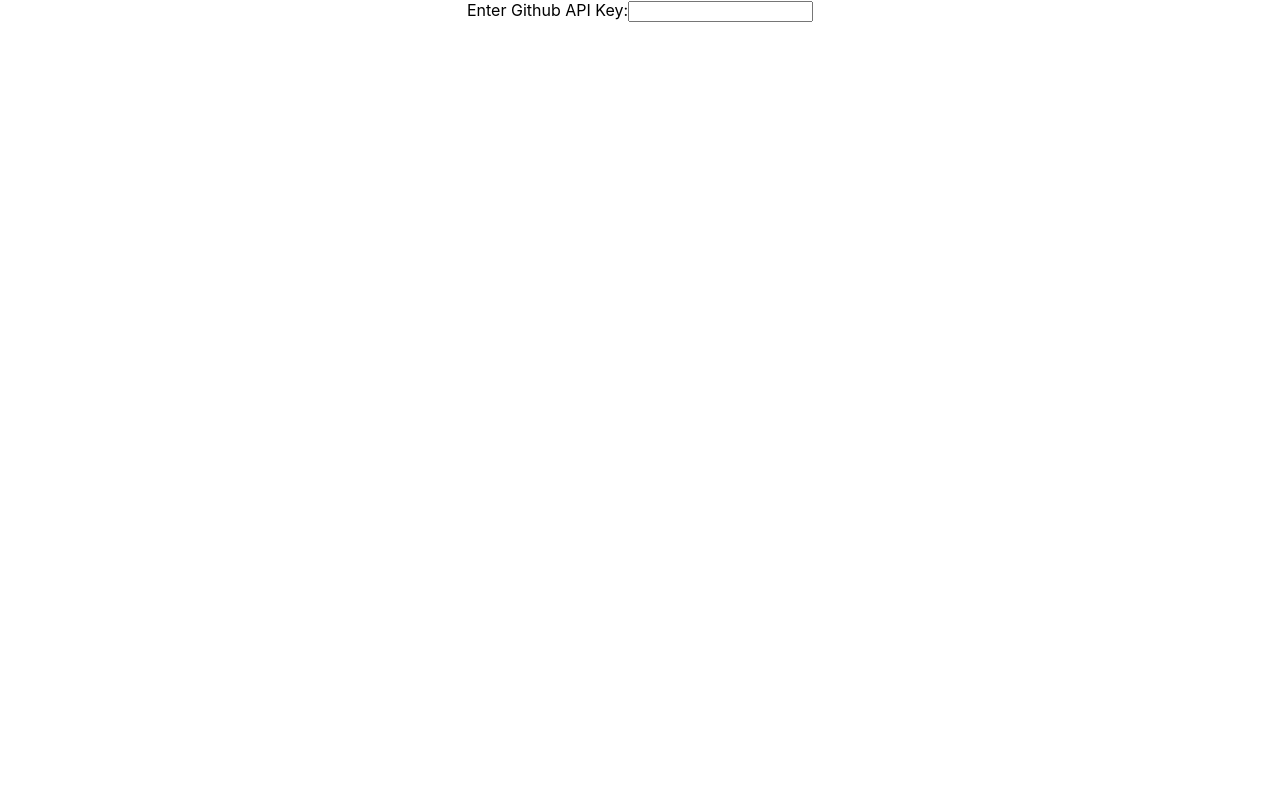
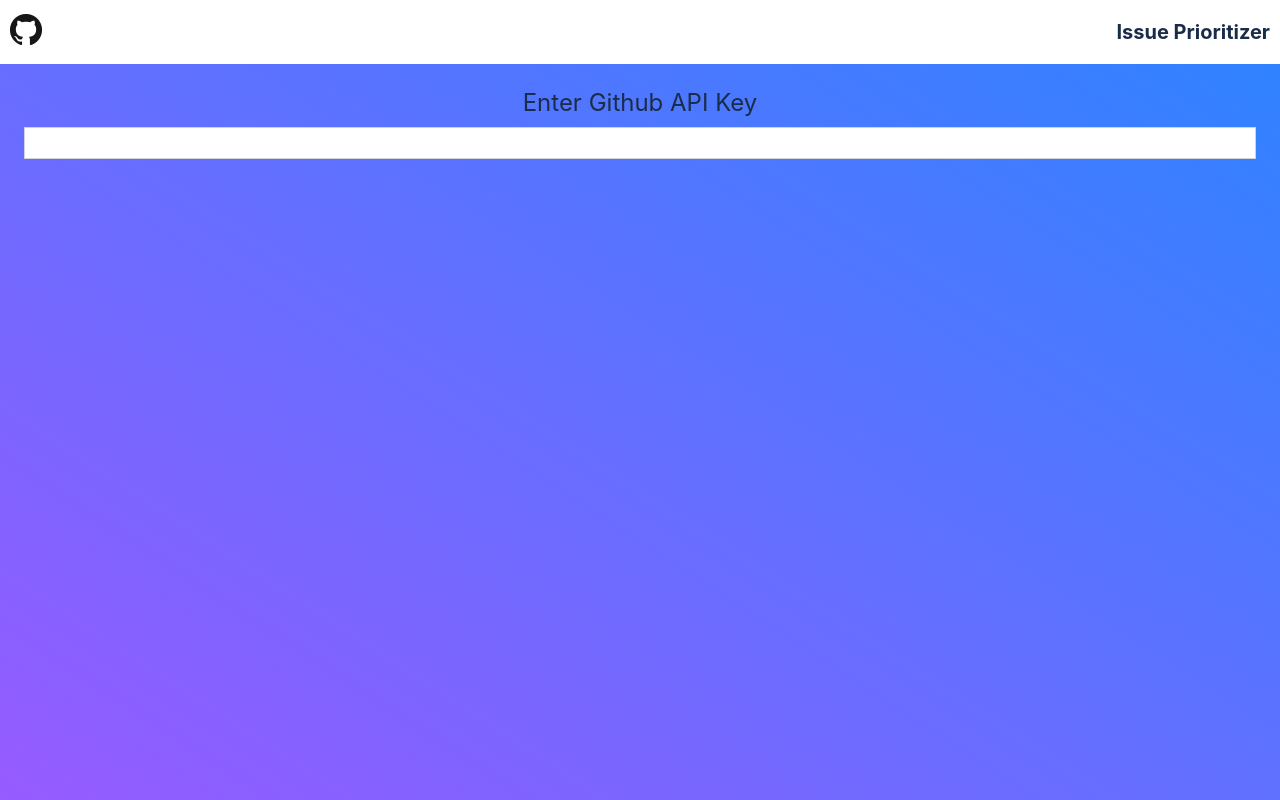
Before and after one commit to jbailey4/issue-prioritizer, a React (Create React App) app: page / in a window 1280 px wide. Built offline with nearby package versions, Linux system fonts and the light colour scheme.

Commit message:
add initial styling

```diff
--- a/src/App.jsx
+++ b/src/App.jsx
@@ -5,11 +5,15 @@
 
 import LoginForm from './components/LoginForm'
 import ReposList from './components/ReposList'
-import './App.scss'
+import IssuesList from './components/IssuesList'
+import Header from './components/Header'
+import styles from './App.module.scss'
 
 function App() {
   const user = useSelector((state) => state.user, shallowEqual)
   const dispatch = useDispatch()
+
+  const [selectedRepo, setSelectedRepo] = React.useState(null)
 
   const handleSubmit = async (apiKey) => {
     dispatch(loginAction(apiKey))
@@ -17,13 +21,24 @@
 
   return (
     <React.Fragment>
-      {user.apiKey ? (
-        <ReposList />
-      ) : (
-        <div className="App">
-          <LoginForm didLogin={handleSubmit} />
-        </div>
-      )}
+      <Header />
+
+      <main className={styles.mainContainer}>
+        {user.apiKey ? (
+          <div className={styles.splitScreen}>
+            <aside className={styles.splitScreenRightPanel}>
+              <ReposList didSelectRepo={setSelectedRepo} />
+            </aside>
+            <section className={styles.splitScreenLeftPanel}>
+              {selectedRepo && <IssuesList repoId={selectedRepo} />}
+            </section>
+          </div>
+        ) : (
+          <div>
+            <LoginForm didLogin={handleSubmit} />
+          </div>
+        )}
+      </main>
     </React.Fragment>
   )
 }
--- /dev/null
+++ b/src/App.module.scss
@@ -0,0 +1,14 @@
+.splitScreen {
+  height: 100vh;
+  display: flex;
+
+  .splitScreenRightPanel {
+    width: 33%;
+    max-width: 300px;
+    overflow: scroll;
+    background: #fff;
+  }
+
+  .splitScreenLeftPanel {
+  }
+}
--- a/src/App.scss
+++ /dev/null
@@ -1,38 +0,0 @@
-.App {
-  text-align: center;
-}
-
-.App-logo {
-  height: 40vmin;
-  pointer-events: none;
-}
-
-@media (prefers-reduced-motion: no-preference) {
-  .App-logo {
-    animation: App-logo-spin infinite 20s linear;
-  }
-}
-
-.App-header {
-  background-color: #282c34;
-  min-height: 100vh;
-  display: flex;
-  flex-direction: column;
-  align-items: center;
-  justify-content: center;
-  font-size: calc(10px + 2vmin);
-  color: white;
-}
-
-.App-link {
-  color: #61dafb;
-}
-
-@keyframes App-logo-spin {
-  from {
-    transform: rotate(0deg);
-  }
-  to {
-    transform: rotate(360deg);
-  }
-}
--- a/src/components/IssuesList/index.jsx
+++ b/src/components/IssuesList/index.jsx
@@ -1,11 +1,14 @@
 import * as React from 'react'
 import { useSelector } from 'react-redux'
 import { fetchIssues } from '../../api'
+
+import styles from './issues-table.module.scss'
 
 const IssuesList = ({ repoId }) => {
   const repos = useSelector((state) => state.repos)
   const user = useSelector((state) => state.user)
   const [issues, setIssues] = React.useState([])
+  const [repo, setRepo] = React.useState('')
 
   React.useEffect(() => {
     const repo =
@@ -18,6 +21,7 @@
       const issues = await fetchIssues(issueUrl, user.apiKey)
 
       setIssues(issues)
+      setRepo(repo)
     }
 
     repo && getIssues()
@@ -26,9 +30,38 @@
   return (
     <React.Fragment>
       {issues && issues.length > 0 ? (
-        issues.map((issue) => {
-          return <p>{issue.title}</p>
-        })
+        <table className={styles.table}>
+          <caption>
+            Issues for <code>{repo.full_name}</code>
+          </caption>
+          <thead>
+            <tr>
+              <th>Avator</th>
+              <th>Title</th>
+              <th>Created</th>
+              <th>Updated</th>
+            </tr>
+          </thead>
+          <tbody>
+            {issues.map(({ id, title, user, created_at, updated_at }) => {
+              return (
+                <tr key={id}>
+                  <td>
+                    <img
+                      src={user.avatar_url}
+                      alt={`Avator for Github user ${user.login}`}
+                      width="40"
+                      height="40"
+                    />
+                  </td>
+                  <td>{title}</td>
+                  <td>{created_at}</td>
+                  <td>{updated_at}</td>
+                </tr>
+              )
+            })}
+          </tbody>
+        </table>
       ) : (
         <p>No Issues for this Repo</p>
       )}
--- /dev/null
+++ b/src/components/IssuesList/issues-table.module.scss
@@ -0,0 +1,18 @@
+.table {
+  width: 100%;
+
+  caption {
+    padding: 10px 5px;
+    text-align: left;
+    font-size: 20px;
+  }
+
+  th {
+    text-align: left;
+  }
+
+  th,
+  td {
+    padding: 10px;
+  }
+}
--- a/src/components/LoginForm/index.jsx
+++ b/src/components/LoginForm/index.jsx
@@ -1,4 +1,5 @@
 import * as React from 'react'
+import styles from './loginform.module.scss'
 
 const LoginForm = ({ didLogin }) => {
   const [apiKey, setApiKey] = React.useState('')
@@ -13,9 +14,12 @@
   }
 
   return (
-    <form onSubmit={handleSubmit}>
-      <label htmlFor="api-key">Enter Github API Key:</label>
+    <form className={styles.loginForm} onSubmit={handleSubmit}>
+      <label className={styles.loginFormLabel} htmlFor="api-key">
+        Enter Github API Key
+      </label>
       <input
+        className={styles.loginFormInput}
         type="text"
         id="api-key"
         value={apiKey}
--- /dev/null
+++ b/src/components/LoginForm/loginform.module.scss
@@ -0,0 +1,23 @@
+.loginForm {
+  margin-top: 24px;
+  padding: 0 24px;
+  text-align: center;
+
+  .loginFormLabel {
+    display: block;
+    margin-bottom: 10px;
+
+    font-size: 24px;
+  }
+
+  .loginFormInput {
+    display: block;
+    width: 100%;
+    height: 32px;
+
+    padding: 5px 10px;
+
+    background: #fff;
+    border: 1px solid #ced4da;
+  }
+}
--- a/src/components/ReposList/index.jsx
+++ b/src/components/ReposList/index.jsx
@@ -1,15 +1,14 @@
 import * as React from 'react'
 import { useSelector, useDispatch } from 'react-redux'
-import IssuesList from '../IssuesList'
 import { addRepos } from '../../store/repos/actions'
 import { fetchRepos } from '../../api'
 
-const ReposList = () => {
+import styles from './reposlist.module.scss'
+
+const ReposList = ({ didSelectRepo = () => {} }) => {
   const userRepos = useSelector((state) => state.repos)
   const user = useSelector((state) => state.user)
   const dispatch = useDispatch()
-
-  const [selectedRepo, setSelectedRepo] = React.useState(null)
 
   React.useEffect(() => {
     const getRepos = async () => {
@@ -21,17 +20,19 @@
   }, [user.apiKey])
 
   const handleRepoSelection = (e) => {
-    setSelectedRepo(Number(e.target.value))
+    didSelectRepo(Number(e.target.value))
   }
 
   return (
-    <React.Fragment>
-      <h1>{selectedRepo}</h1>
+    <div className={styles.repoListContent}>
+      <div className={styles.repoListTitle}>
+        Repos ({userRepos && userRepos.length})
+      </div>
       <form>
         {userRepos.length > 0 ? (
           userRepos.map((repo) => {
             return (
-              <div key={repo.id}>
+              <div key={repo.id} className={styles.repoListItem}>
                 <input
                   type="radio"
                   name="repo-selection"
@@ -39,7 +40,9 @@
                   value={repo.id}
                   onChange={handleRepoSelection}
                 />
-                <label htmlFor={repo.id}>{repo.name}</label>
+                <label htmlFor={repo.id}>
+                  <code>{repo.name}</code>
+                </label>
               </div>
             )
           })
@@ -47,9 +50,7 @@
           <p>No Repos for user</p>
         )}
       </form>
-
-      <div>{selectedRepo && <IssuesList repoId={selectedRepo} />}</div>
-    </React.Fragment>
+    </div>
   )
 }
 
--- /dev/null
+++ b/src/components/ReposList/reposlist.module.scss
@@ -0,0 +1,23 @@
+.repoListContent {
+  .repoListTitle {
+    padding: 10px 5px;
+    font-size: 20px;
+  }
+
+  .repoListItem {
+    padding: 5px 5px 10px 5px;
+    transition: background 0.25s;
+
+    input[type='radio'] {
+      position: absolute;
+      clip: rect(0, 0, 0, 0);
+      clip: rect(0 0 0 0);
+    }
+
+    &:hover {
+      cursor: pointer;
+      background: #1b2c48;
+      color: #fff;
+    }
+  }
+}
--- a/src/index.scss
+++ b/src/index.scss
@@ -1,3 +1,15 @@
+@import-normalize; /* bring in normalize.css styles */
+
+:root {
+  --font-color: #1b2c48;
+}
+
+*,
+::after,
+::before {
+  box-sizing: border-box;
+}
+
 body {
   margin: 0;
   font-family: -apple-system, BlinkMacSystemFont, 'Segoe UI', 'Roboto', 'Oxygen',
@@ -5,6 +17,11 @@
     sans-serif;
   -webkit-font-smoothing: antialiased;
   -moz-osx-font-smoothing: grayscale;
+
+  background: linear-gradient(213deg, #2c84ff 0%, #975bff 100%);
+  background-attachment: fixed;
+
+  color: var(--font-color);
 }
 
 code {
```
